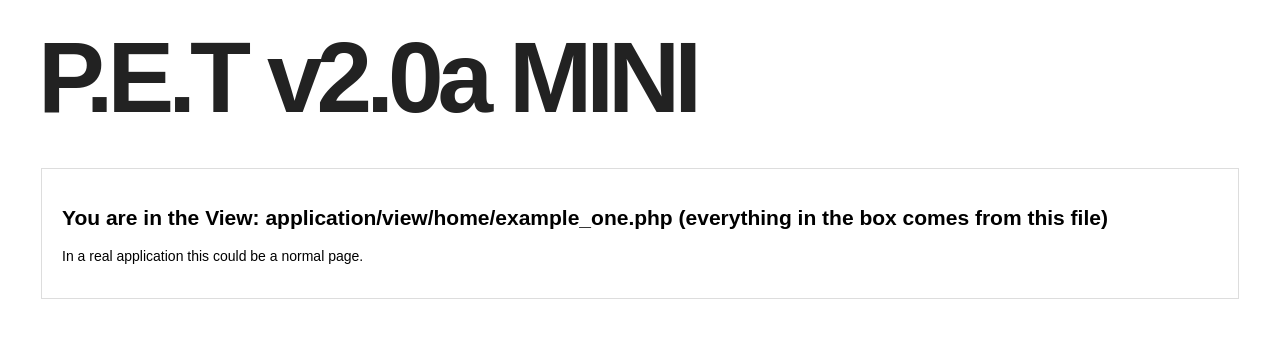
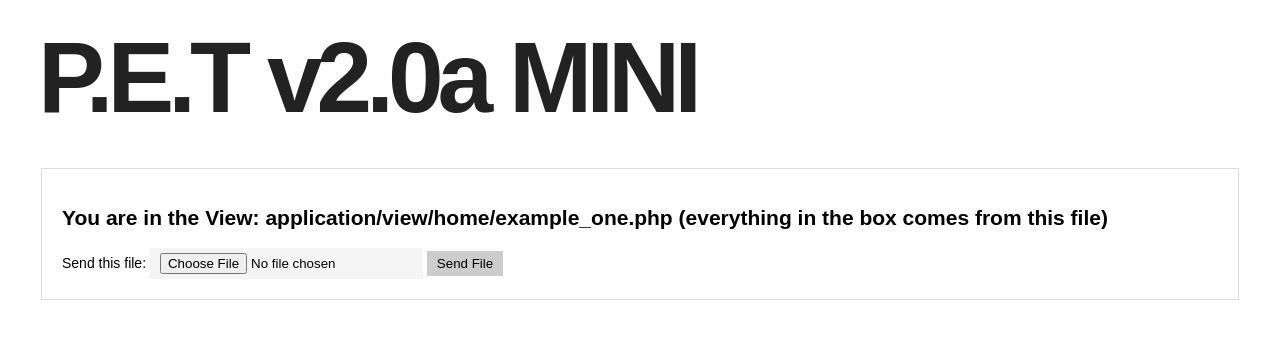
Before and after one commit to ulmpet/Capstone, a PHP site: template application/view/home/example_one.php in a window 1280 px wide. Shown: the top 339 px of the page. Run offline with PHP 8.4, Linux system fonts and the light colour scheme; the template is opened without the code that fills it, so the values that code supplies are empty; some libraries are stand-ins or nearby versions.

Commit message:
file upload hotfix

```diff
--- a/application/view/home/example_one.php
+++ b/application/view/home/example_one.php
@@ -1,4 +1,11 @@
 <div class="container">
     <h2>You are in the View: application/view/home/example_one.php (everything in the box comes from this file)</h2>
-    <p>In a real application this could be a normal page.</p>
+    <!-- The data encoding type, enctype, MUST be specified as below -->
+<form enctype="multipart/form-data" action="" method="POST">
+    <!-- MAX_FILE_SIZE must precede the file input field -->
+    <input type="hidden" name="MAX_FILE_SIZE" value="56320000" />
+    <!-- Name of input element determines name in $_FILES array -->
+    Send this file: <input name="userfile" type="file" />
+    <input type="submit" value="Send File" />
+</form>
 </div>
```
